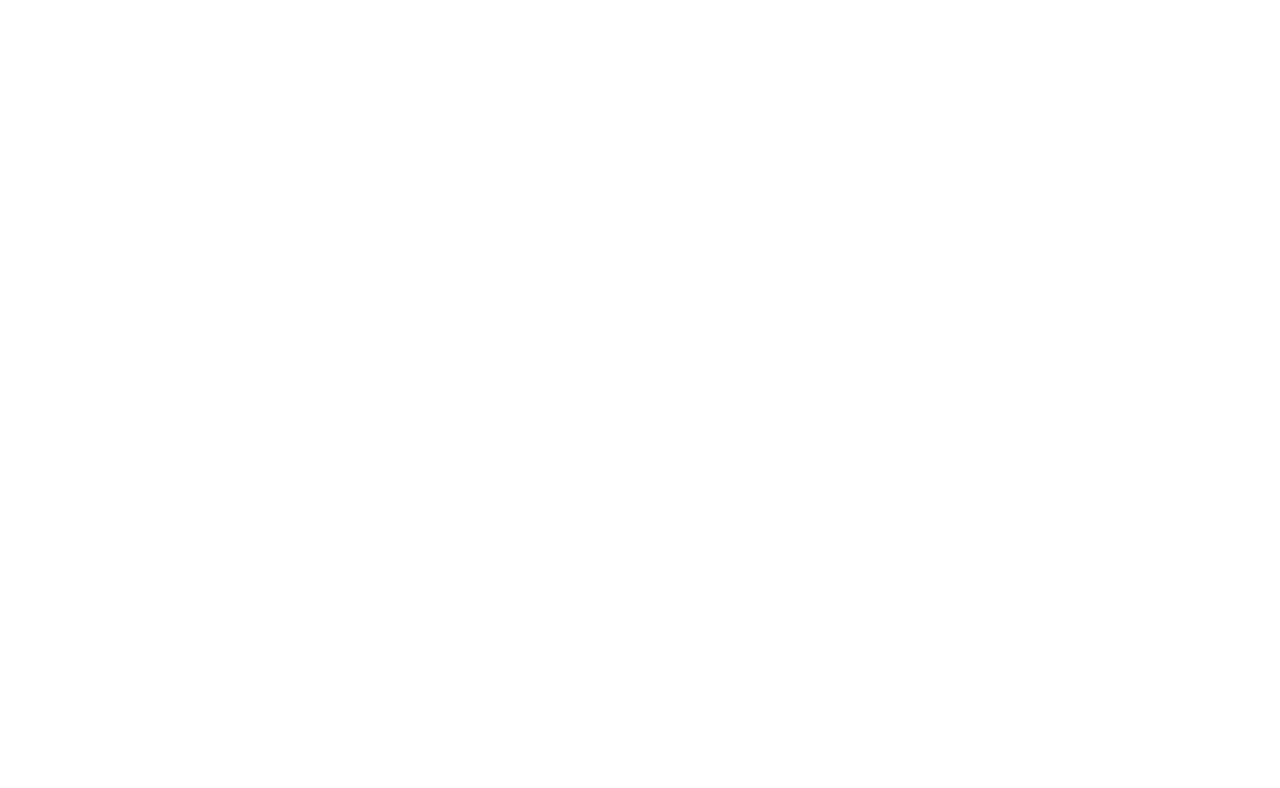
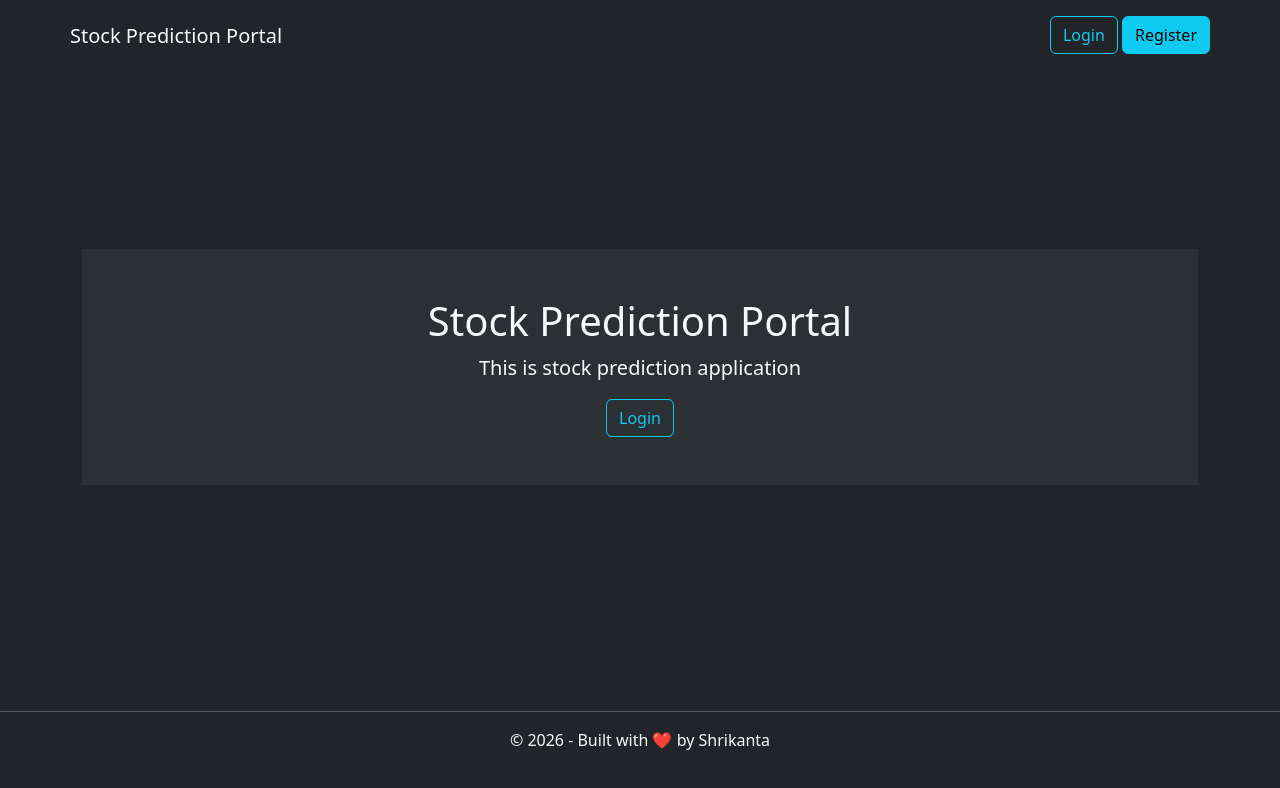
Before and after one commit to Shrikanta-26/Stock-Prediction-Portal, a React (Vite) app in the folder frontend-react/: page / in a window 1280 px wide. Shown: the top 788 px of the page. Built offline with nearby package versions, Linux system fonts and the light colour scheme.

Commit message:
Homepage React

```diff
--- a/frontend-react/index.html
+++ b/frontend-react/index.html
@@ -5,9 +5,12 @@
     <link rel="icon" type="image/svg+xml" href="/vite.svg" />
     <meta name="viewport" content="width=device-width, initial-scale=1.0" />
     <title>Stock Prediction Portal</title>
+<link href="https://cdn.jsdelivr.net/npm/bootstrap@5.3.3/dist/css/bootstrap.min.css" rel="stylesheet">
   </head>
   <body>
     <div id="root"></div>
     <script type="module" src="/src/main.jsx"></script>
+    <script src="https://cdn.jsdelivr.net/npm/bootstrap@5.3.3/dist/js/bootstrap.bundle.min.js"></script>
+
   </body>
 </html>
--- a/frontend-react/src/App.jsx
+++ b/frontend-react/src/App.jsx
@@ -1,10 +1,13 @@
 import { useState } from 'react'
+import './assets/css/style.css'
+import Main from './components/Main'
+
 
 function App() {
 
   return (
     <>
-
+    <Main/>
     </>
   )
 }
--- /dev/null
+++ b/frontend-react/src/assets/css/style.css
@@ -0,0 +1,17 @@
+body{
+    background-color: #212529;
+}
+
+.bg-light-dark{
+    background-color: #2B3035
+}
+
+#root{
+    display: flex;
+    flex-direction: column;
+    min-height: 100vh;
+}
+
+.container{
+    flex: 1;
+}
--- /dev/null
+++ b/frontend-react/src/components/Button.jsx
@@ -0,0 +1,11 @@
+import React from "react";
+
+const Button = (props) => {
+  return (
+    <>
+      <a className={`btn ${props.class}`} href="#">{props.text} </a>
+    </>
+  );
+};
+
+export default Button;
--- /dev/null
+++ b/frontend-react/src/components/Footer.jsx
@@ -0,0 +1,12 @@
+import React from 'react'
+
+function Footer() {
+  return (
+    <footer className='footer py-3 my-3'>
+        <hr className='border-bottom' />
+        <p className='text-light text-center'>&copy; 2026 - Built with ❤️ by Shrikanta</p>
+    </footer>
+  )
+}
+
+export default Footer;
--- /dev/null
+++ b/frontend-react/src/components/Header.jsx
@@ -0,0 +1,20 @@
+import React from "react";
+import Button from "./Button";
+const Header = () => {
+  return (
+    <>
+      <nav className="navbar container pt-3 pb-3 align-items-start">
+        <a className="navbar-brand text-light" href="">
+          Stock Prediction Portal
+        </a>
+        <div>
+          <Button text='Login' class="btn btn-outline-info"/>
+          &nbsp;
+          <Button text='Register' class="btn-info"/>
+        </div>
+      </nav>
+    </>
+  );
+};
+
+export default Header;
--- /dev/null
+++ b/frontend-react/src/components/Main.jsx
@@ -0,0 +1,24 @@
+import React from "react";
+import Footer from "./Footer"
+import Header from "./header";
+import Button from "./Button";
+const Main = () => {
+  return (
+    <>
+      <Header />
+
+      <div className="container">
+        <div className="p-5 text-center bg-light-dark">
+          <h1 className="text-light">Stock Prediction Portal</h1>
+          <p className="text-light lead">
+            This is stock prediction application
+          </p>
+          <Button text="Login" class="btn btn-outline-info" />
+        </div>
+      </div>
+      <Footer />
+    </>
+  );
+};
+
+export default Main;
```
